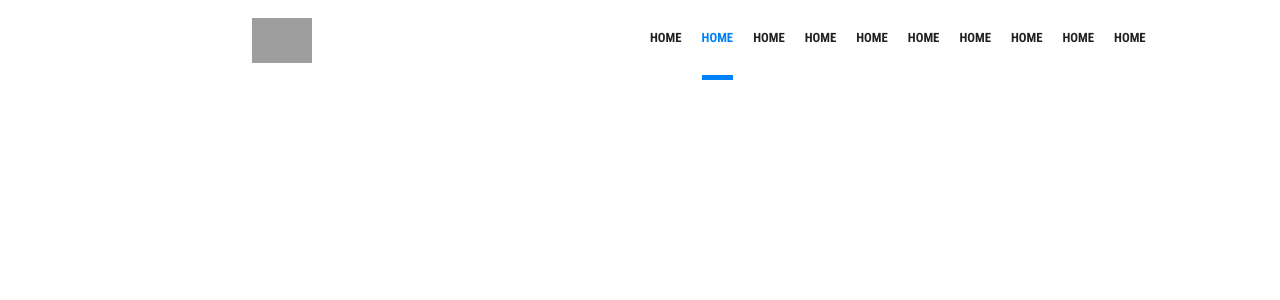
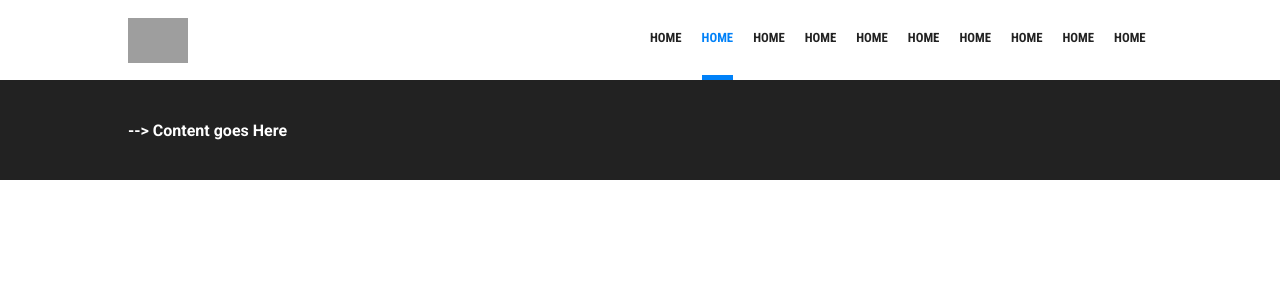
Before and after one commit to antoniogiachin/vue-dc-comics, a Vue app: page / in a window 1280 px wide. Shown: the top 300 px of the page. Built offline with nearby package versions, Linux system fonts and the light colour scheme; grey boxes are pictures that could not be loaded.

Commit message:
stilizzato main

```diff
--- a/src/assets/style/general.scss
+++ b/src/assets/style/general.scss
@@ -4,8 +4,11 @@
     padding: 0;
 }
 
+// roboto condensed
 @import url('https://fonts.googleapis.com/css2?family=Roboto+Condensed:ital,wght@0,300;0,400;0,700;1,300;1,400;1,700&display=swap');
 
+// roboto
+@import url('https://fonts.googleapis.com/css2?family=Roboto:ital,wght@0,100;0,300;0,400;0,500;0,700;0,900;1,100;1,300;1,400;1,500;1,700;1,900&display=swap');
 
 .container{
     width: 80%;
@@ -17,3 +20,7 @@
     font-family: 'Roboto Condensed', sans-serif;
     font-weight: bold;
 }
+
+body{
+    font-family: 'Roboto', sans-serif;
+}
--- a/src/components/myHeader.vue
+++ b/src/components/myHeader.vue
@@ -78,7 +78,6 @@
             .header-left{
                 width: 30%;
                 @include my_flex_row;
-                justify-content: center;
 
                 .logo{
                     @include my_flex_row;
--- a/src/components/myMain.vue
+++ b/src/components/myMain.vue
@@ -1,5 +1,9 @@
 <template>
-    <div class="container"></div>
+  <main>
+    <div class="container">
+      <p>--> Content goes Here  </p>
+    </div>
+  </main>
 </template>
 
 <script>
@@ -14,4 +18,16 @@
 <!-- Add "scoped" attribute to limit CSS to this component only -->
 <style scoped lang="scss">
     @import "../assets/style/variables.scss";
+
+    main{
+      background-color: $colorDark;
+      color : $colorWhite;
+      font-weight: bold;
+
+      .container{
+        height: 100px;
+        @include my_flex_row;
+
+      }
+    }
 </style>
```
